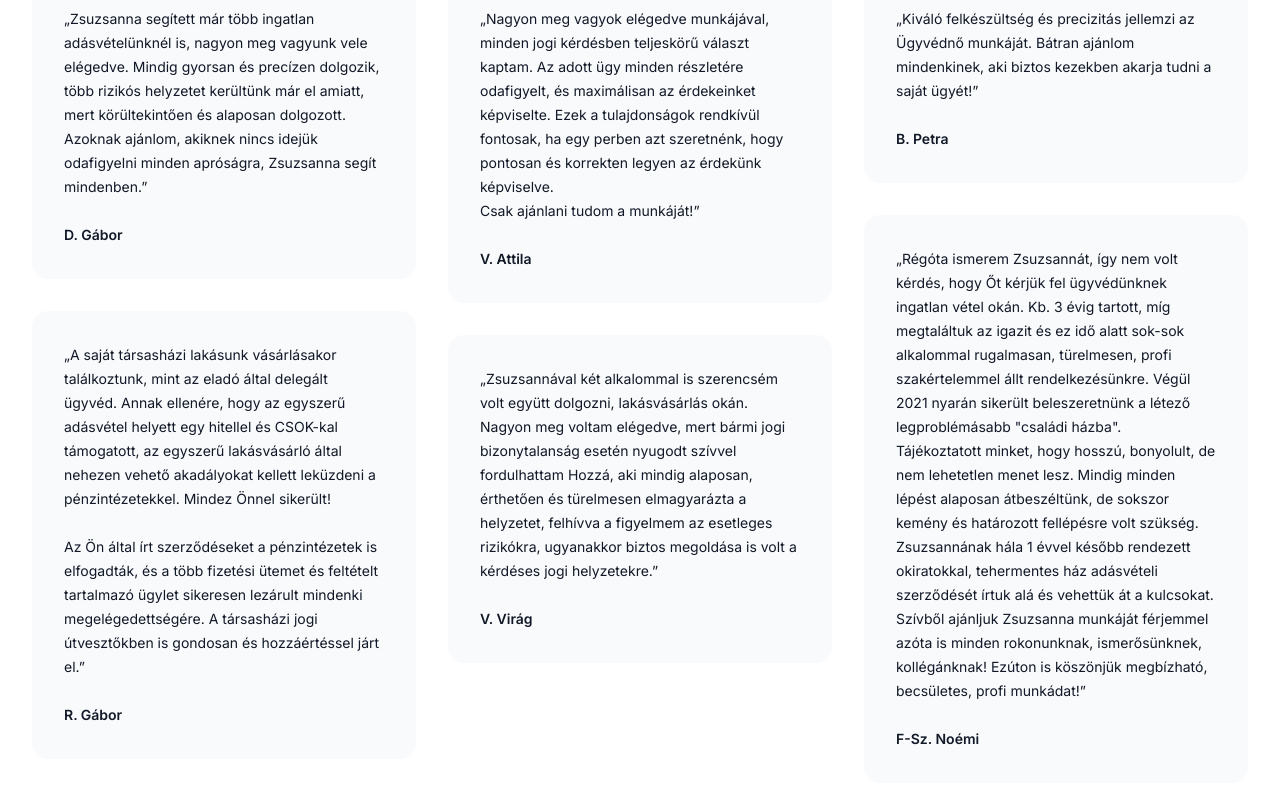
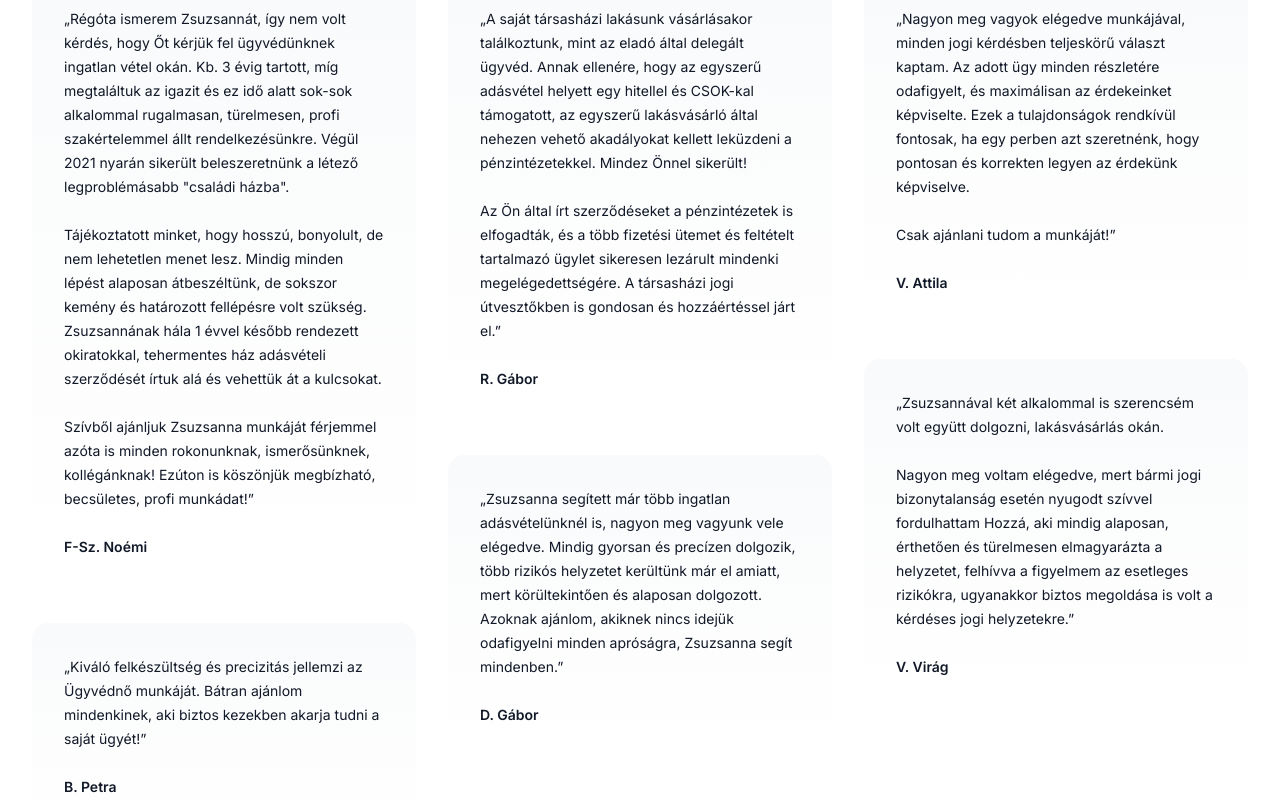
Before and after one commit to gabordobrei/drkormos.hu, a Next.js app: page /rolam in a window 1280 px wide. Shown: the part 1140-1940 px from the top of the page. Built offline with nearby package versions, Linux system fonts and the light colour scheme.

Commit message:
Clean up testimonials

```diff
--- /dev/null
+++ b/src/Content.tsx
@@ -0,0 +1,44 @@
+export const testimonials = [
+  {
+    body: [
+      '„Régóta ismerem Zsuzsannát, így nem volt kérdés, hogy Őt kérjük fel ügyvédünknek ingatlan vétel okán. Kb. 3 évig tartott, míg megtaláltuk az igazit és ez idő alatt sok-sok alkalommal rugalmasan, türelmesen, profi szakértelemmel állt rendelkezésünkre. Végül 2021 nyarán sikerült beleszeretnünk a létező legproblémásabb "családi házba".',
+      'Tájékoztatott minket, hogy hosszú, bonyolult, de nem lehetetlen menet lesz. Mindig minden lépést alaposan átbeszéltünk, de sokszor kemény és határozott fellépésre volt szükség. Zsuzsannának hála 1 évvel később rendezett okiratokkal, tehermentes ház adásvételi szerződését írtuk alá és vehettük át a kulcsokat.',
+      'Szívből ajánljuk Zsuzsanna munkáját férjemmel azóta is minden rokonunknak, ismerősünknek, kollégánknak! Ezúton is köszönjük megbízható, becsületes, profi munkádat!”'
+    ],
+    author: 'F-Sz. Noémi'
+  },
+  {
+    body: [
+      '„Kiváló felkészültség és precizitás jellemzi az Ügyvédnő munkáját. Bátran ajánlom mindenkinek, aki biztos kezekben akarja tudni a saját ügyét!”'
+    ],
+    author: 'B. Petra'
+  },
+  {
+    body: [
+      '„A saját társasházi lakásunk vásárlásakor találkoztunk, mint az eladó által delegált ügyvéd. Annak ellenére, hogy az egyszerű adásvétel helyett egy hitellel és CSOK-kal támogatott, az egyszerű lakásvásárló által nehezen vehető akadályokat kellett leküzdeni a pénzintézetekkel. Mindez Önnel sikerült!',
+      'Az Ön által írt szerződéseket a pénzintézetek is elfogadták, és a több fizetési ütemet és feltételt tartalmazó ügylet sikeresen lezárult mindenki megelégedettségére. A társasházi jogi útvesztőkben is gondosan és hozzáértéssel járt el.”'
+    ],
+    author: 'R. Gábor'
+  },
+  {
+    body: [
+      '„Zsuzsanna segített már több ingatlan adásvételünknél is, nagyon meg vagyunk vele elégedve. Mindig gyorsan és precízen dolgozik, több rizikós helyzetet kerültünk már el amiatt, mert körültekintően és alaposan dolgozott. Azoknak ajánlom, akiknek nincs idejük odafigyelni minden apróságra, Zsuzsanna segít mindenben.”'
+    ],
+    author: 'D. Gábor'
+  },
+
+  {
+    body: [
+      '„Nagyon meg vagyok elégedve munkájával, minden jogi kérdésben teljeskörű választ kaptam. Az adott ügy minden részletére odafigyelt, és maximálisan az érdekeinket képviselte. Ezek a tulajdonságok rendkívül fontosak, ha egy perben azt szeretnénk, hogy pontosan és korrekten legyen az érdekünk képviselve.',
+      'Csak ajánlani tudom a munkáját!”'
+    ],
+    author: 'V. Attila'
+  },
+  {
+    body: [
+      '„Zsuzsannával két alkalommal is szerencsém volt együtt dolgozni, lakásvásárlás okán.',
+      'Nagyon meg voltam elégedve, mert bármi jogi bizonytalanság esetén nyugodt szívvel fordulhattam Hozzá, aki mindig alaposan, érthetően és türelmesen elmagyarázta a helyzetet, felhívva a figyelmem az esetleges rizikókra, ugyanakkor biztos megoldása is volt a kérdéses jogi helyzetekre.”'
+    ],
+    author: 'V. Virág'
+  }
+];
--- a/src/app/page.tsx
+++ b/src/app/page.tsx
@@ -3,6 +3,7 @@ import Footer from '@/app/(components)/Footer';
 import { HomeModernIcon, UserGroupIcon, UsersIcon } from '@heroicons/react/20/solid';
 import Link from 'next/link';
 import Image from 'next/image';
+import { testimonials } from '@/Content';
 
 export default function Landing() {
   return (
@@ -121,31 +122,21 @@ function Szakteruletek() {
 }
 
 function Testimonies() {
+  const arr = testimonials.filter(it => it.body.length < 3);
+  const testimony = arr[Math.floor(Math.random() * arr.length)];
+
   return (
-    <section className="relative isolate overflow-hidden bg-white px-6 py-24 sm:py-32 lg:px-8 mt-20">
+    <section className="relative isolate mt-20 overflow-hidden bg-white px-6 py-24 sm:py-32 lg:px-8">
       <div className="absolute inset-0 -z-10 bg-[radial-gradient(45rem_50rem_at_top,theme(colors.indigo.100),white)] opacity-20" />
       <div className="absolute inset-y-0 right-1/2 -z-10 mr-16 w-[200%] origin-bottom-left skew-x-[-30deg] bg-white shadow-xl shadow-indigo-600/10 ring-1 ring-indigo-50 sm:mr-28 lg:mr-0 xl:mr-16 xl:origin-center" />
       <div className="mx-auto max-w-2xl lg:max-w-4xl">
         <figure className="mt-10">
           <blockquote className="text-center text-xl font-semibold leading-8 text-gray-900 sm:text-2xl sm:leading-9">
-            <p>
-              “Zsuzsanna segített már több ingatlan adás-vételünknél is, nagyon meg vagyunk vele elégedve. Mindig
-              gyorsan és precízen dolgozik, több rizikós helyzetet kerültünk már el amiatt, mert körültekintően és
-              alaposan dolgozott.”
-            </p>
+            {testimony.body}
           </blockquote>
           <figcaption className="mt-10">
-            {/*<img*/}
-            {/*  className="mx-auto h-10 w-10 rounded-full"*/}
-            {/*  src="https://images.unsplash.com/photo-1494790108377-be9c29b29330?ixlib=rb-1.2.1&ixid=eyJhcHBfaWQiOjEyMDd9&auto=format&fit=facearea&facepad=2&w=256&h=256&q=80"*/}
-            {/*  alt=""*/}
-            {/*/>*/}
             <div className="mt-4 flex items-center justify-center space-x-3 text-base">
-              <div className="font-semibold text-gray-900">D. Gábor</div>
-              {/*<svg viewBox="0 0 2 2" width={3} height={3} aria-hidden="true" className="fill-gray-900">*/}
-              {/*  <circle cx={1} cy={1} r={1} />*/}
-              {/*</svg>*/}
-              {/*<div className="text-gray-600">CEO of Workcation</div>*/}
+              <div className="font-semibold text-gray-900">{testimony.author}</div>
             </div>
           </figcaption>
         </figure>
--- a/src/app/rolam/page.tsx
+++ b/src/app/rolam/page.tsx
@@ -1,6 +1,8 @@
 import Header from '@/app/(components)/Header';
 import Footer from '@/app/(components)/Footer';
 import Image from 'next/image';
+import { testimonials } from '@/Content';
+import { ReactElement } from 'react';
 
 export const runtime = 'edge';
 
@@ -56,105 +58,16 @@ function Hero() {
 }
 
 function Testimonies() {
-  const testimonials = [
-    {
-      body: (
-        <p>
-          „Zsuzsanna segített már több ingatlan adásvételünknél is, nagyon meg vagyunk vele elégedve. Mindig gyorsan és
-          precízen dolgozik, több rizikós helyzetet kerültünk már el amiatt, mert körültekintően és alaposan dolgozott.
-          Azoknak ajánlom, akiknek nincs idejük odafigyelni minden apróságra, Zsuzsanna segít mindenben.”
-        </p>
-      ),
-      author: {
-        name: 'D. Gábor'
+  function content(testimonial: { body: string[]; author: string }) {
+    const elements: ReactElement[] = [];
+    for (let i = 0; i < testimonial.body.length; i++) {
+      elements.push(<p key={`${testimonial.author}-p-${i}`}>{testimonial.body[i]}</p>);
+      elements.push(<br key={i}/>);
     }
-    },
-    {
-      body: (
-        <>
-          <p>
-            „A saját társasházi lakásunk vásárlásakor találkoztunk, mint az eladó által delegált ügyvéd. Annak ellenére,
-            hogy az egyszerű adásvétel helyett egy hitellel és CSOK-kal támogatott, az egyszerű lakásvásárló által
-            nehezen vehető akadályokat kellett leküzdeni a pénzintézetekkel. Mindez Önnel sikerült!
-          </p>
-          <br />
-          <p>
-            Az Ön által írt szerződéseket a pénzintézetek is elfogadták, és a több fizetési ütemet és feltételt
-            tartalmazó ügylet sikeresen lezárult mindenki megelégedettségére. A társasházi jogi útvesztőkben is gondosan
-            és hozzáértéssel járt el.”
-          </p>
-        </>
-      ),
-      author: {
-        name: 'R. Gábor'
+
+    return elements.slice(0, -1);
   }
-    },
-    {
-      body: (
-        <>
-          <p>
-            „Nagyon meg vagyok elégedve munkájával, minden jogi kérdésben teljeskörű választ kaptam. Az adott ügy minden
-            részletére odafigyelt, és maximálisan az érdekeinket képviselte. Ezek a tulajdonságok rendkívül fontosak, ha
-            egy perben azt szeretnénk, hogy pontosan és korrekten legyen az érdekünk képviselve.
-          </p>
-          <p>Csak ajánlani tudom a munkáját!”</p>
-        </>
-      ),
-      author: {
-        name: 'V. Attila'
-      }
-    },
-    {
-      body: (
-        <>
-          <p>„Zsuzsannával két alkalommal is szerencsém volt együtt dolgozni, lakásvásárlás okán.</p>
-          <p>
-            Nagyon meg voltam elégedve, mert bármi jogi bizonytalanság esetén nyugodt szívvel fordulhattam Hozzá, aki
-            mindig alaposan, érthetően és türelmesen elmagyarázta a helyzetet, felhívva a figyelmem az esetleges
-            rizikókra, ugyanakkor biztos megoldása is volt a kérdéses jogi helyzetekre.”
-          </p>
-        </>
-      ),
-      author: {
-        name: 'V. Virág'
-      }
-    },
-    {
-      body: (
-        <p>
-          „Kiváló felkészültség és precizitás jellemzi az Ügyvédnő munkáját. Bátran ajánlom mindenkinek, aki biztos
-          kezekben akarja tudni a saját ügyét!”
-        </p>
-      ),
-      author: {
-        name: 'B. Petra'
-      }
-    },
-    {
-      body: (
-        <>
-          <p>
-            „Régóta ismerem Zsuzsannát, így nem volt kérdés, hogy Őt kérjük fel ügyvédünknek ingatlan vétel okán. Kb. 3
-            évig tartott, míg megtaláltuk az igazit és ez idő alatt sok-sok alkalommal rugalmasan, türelmesen, profi
-            szakértelemmel állt rendelkezésünkre. Végül 2021 nyarán sikerült beleszeretnünk a létező legproblémásabb
-            &quot;családi házba&quot;.
-          </p>
-          <p>
-            Tájékoztatott minket, hogy hosszú, bonyolult, de nem lehetetlen menet lesz. Mindig minden lépést alaposan
-            átbeszéltünk, de sokszor kemény és határozott fellépésre volt szükség. Zsuzsannának hála 1 évvel később
-            rendezett okiratokkal, tehermentes ház adásvételi szerződését írtuk alá és vehettük át a kulcsokat.
-          </p>
-          <p>
-            Szívből ajánljuk Zsuzsanna munkáját férjemmel azóta is minden rokonunknak, ismerősünknek, kollégánknak!
-            Ezúton is köszönjük megbízható, becsületes, profi munkádat!”
-          </p>
-        </>
-      ),
-      author: {
-        name: 'F-Sz. Noémi'
-      }
-    }
-  ];
+
   return (
     <div className="bg-white pt-20 sm:pt-32">
       <div className="mx-auto max-w-7xl px-6 lg:px-8">
@@ -166,18 +79,20 @@ function Testimonies() {
         </div>
         <div className="mx-auto mt-16 flow-root max-w-2xl sm:mt-20 lg:mx-0 lg:max-w-none">
           <div className="-mt-8 sm:-mx-4 sm:columns-2 sm:text-[0] lg:columns-3">
-            {testimonials.map(testimonial => (
-              <div key={testimonial.author.name} className="pt-8 sm:inline-block sm:w-full sm:px-4">
-                <figure className="rounded-2xl bg-gray-50 p-8 text-sm leading-6">
-                  <blockquote className="text-gray-900">{testimonial.body}</blockquote>
+            {testimonials.map(testimonial => {
+              return (
+                <div key={testimonial.author} className="pt-8 sm:inline-block sm:w-full sm:px-4">
+                  <figure className="rounded-2xl from-gray-50 to-transparent bg-gradient-to-b p-8 text-sm leading-6">
+                    <blockquote className="text-gray-900">{content(testimonial)}</blockquote>
                     <figcaption className="mt-6 flex items-center gap-x-4">
                       <div>
-                      <div className="font-semibold text-gray-900">{testimonial.author.name}</div>
+                        <div className="font-semibold text-gray-900">{testimonial.author}</div>
                       </div>
                     </figcaption>
                   </figure>
                 </div>
-            ))}
+              );
+            })}
           </div>
         </div>
       </div>
```
Lines whose indentation alone changed are shown as unchanged.
